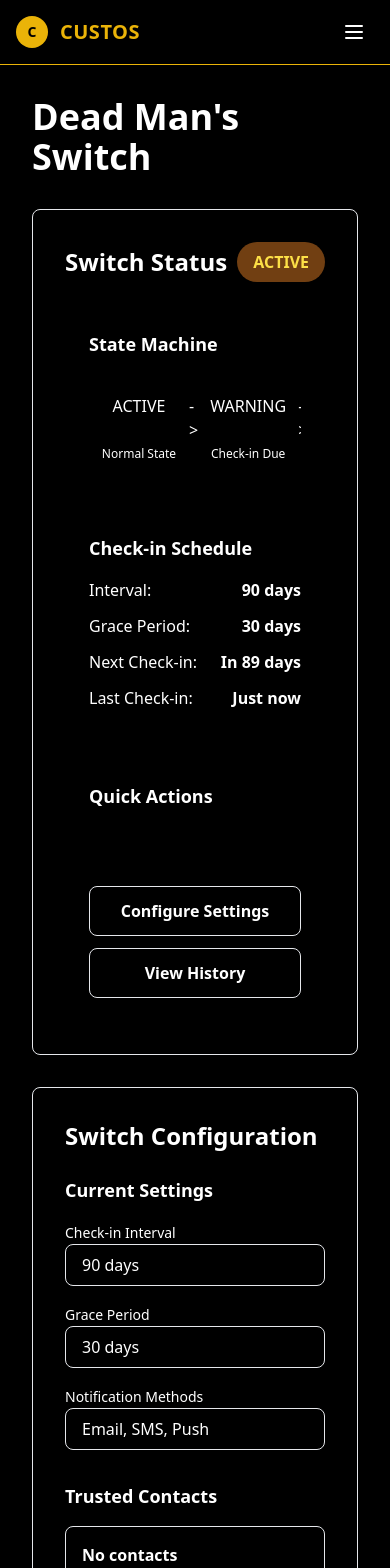
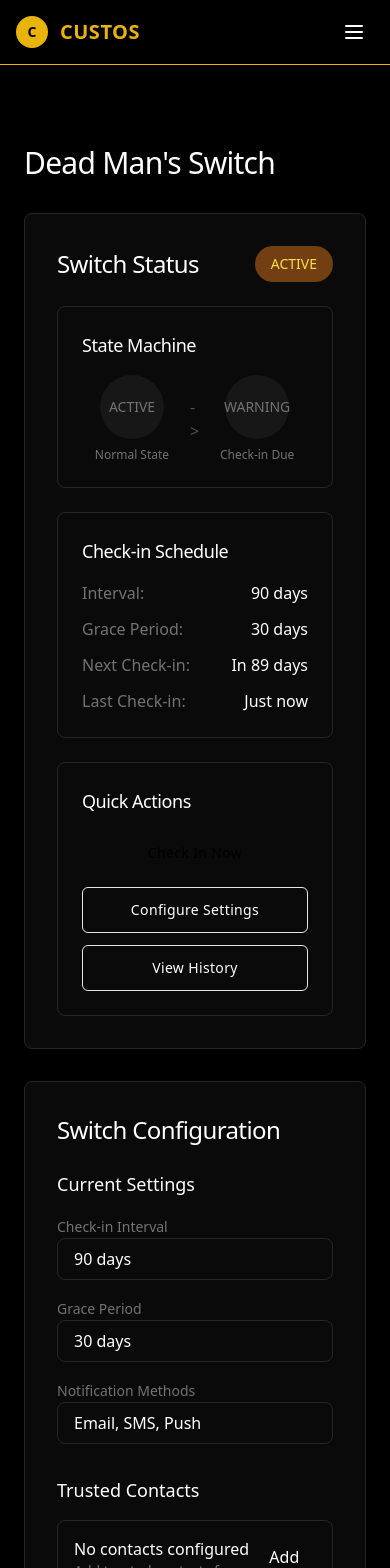
Before and after one commit to secbyteX03/Custos, a Next.js app in the folder apps/web/: page /switch in a window 390 px wide. Shown: the top 1568 px of the page. Built offline with nearby package versions, Linux system fonts and the light colour scheme; no server answers.

Commit message:
Update page layouts and styling
- Apply consistent yellow theme across all pages
- Improve layout structure and visibility
- Fix responsive design issues

```diff
--- a/apps/web/src/app/layout.tsx
+++ b/apps/web/src/app/layout.tsx
@@ -1,4 +1,5 @@
 import Navigation from '../components/Navigation'
+import Footer from '../components/Footer'
 import './globals.css'
 
 export const metadata = {
@@ -13,11 +14,12 @@ export default function RootLayout({
 }) {
   return (
     <html lang="en" className="bg-black text-white">
-      <body className="min-h-screen bg-black">
+      <body className="min-h-screen bg-black flex flex-col">
         <Navigation />
-        <main className="min-h-screen">
+        <main className="flex-grow">
           {children}
         </main>
+        <Footer />
       </body>
     </html>
   )
--- a/apps/web/src/app/switch/page.tsx
+++ b/apps/web/src/app/switch/page.tsx
@@ -51,16 +51,15 @@ export default function DeadManSwitch() {
   }
 
   return (
-    <div className="min-h-screen bg-black text-white p-8">
-      <div className="max-w-7xl mx-auto">
-        <h1 className="text-4xl font-bold text-gold-500 mb-8">Dead Man's Switch</h1>
+    <div className="min-h-screen bg-black text-white font-sans">
+      <div className="max-w-7xl mx-auto px-6 sm:px-10 py-20">
+        <h1 className="text-3xl sm:text-4xl font-medium text-gold-500 tracking-tight mb-8">Dead Man's Switch</h1>
 
         {/* Switch Status Card */}
-        <div className="bg-black-800 border border-gold-500 p-8 rounded-lg mb-8">
+        <div className="border border-neutral-800 rounded-lg p-8 bg-neutral-950 mb-8">
           <div className="flex items-center justify-between mb-6">
-            <h2 className="text-2xl font-bold text-gold-400">Switch Status</h2>
-            <span className={`px-4 py-2 rounded-full font-semibold ${
-              switchStatus?.state === 'ACTIVE'
+            <h2 className="text-2xl font-medium text-gold-500 tracking-tight">Switch Status</h2>
+            <span className={`px-4 py-2 rounded-full text-sm font-medium ${switchStatus?.state === 'ACTIVE'
                 ? 'bg-green-900 text-green-300'
                 : switchStatus?.state === 'TRIGGERED'
                   ? 'bg-red-900 text-red-300'
@@ -71,53 +70,45 @@ export default function DeadManSwitch() {
           </div>
 
           {/* State Machine Visualization */}
-          <div className="bg-black-900 p-6 rounded-lg mb-6">
-            <h3 className="text-lg font-semibold text-gold-400 mb-4">State Machine</h3>
+          <div className="border border-neutral-800 rounded-lg p-6 bg-neutral-950 mb-6">
+            <h3 className="text-lg font-medium text-gold-500 tracking-tight mb-4">State Machine</h3>
             <div className="flex items-center justify-between overflow-x-auto">
-              <div className={`flex flex-col items-center min-w-[100px] ${
-                switchStatus?.state === 'ACTIVE' ? 'text-gold-400' : 'text-white-600'
+              <div className={`flex flex-col items-center min-w-[100px] ${switchStatus?.state === 'ACTIVE' ? 'text-gold-500' : 'text-neutral-500'
                 }`}>
-                <div className={`w-16 h-16 rounded-full flex items-center justify-center mb-2 ${
-                  switchStatus?.state === 'ACTIVE' ? 'bg-gold-500 text-black' : 'bg-black-700'
+                <div className={`w-16 h-16 rounded-full flex items-center justify-center mb-2 text-sm font-medium ${switchStatus?.state === 'ACTIVE' ? 'bg-gold-500 text-black' : 'bg-neutral-900 text-neutral-500'
                   }`}>
                   ACTIVE
                 </div>
                 <span className="text-xs">Normal State</span>
               </div>
 
-              <div className="text-white-400">{'->'}</div>
+              <div className="text-neutral-600 mx-2">{'->'}</div>
 
-              <div className={`flex flex-col items-center min-w-[100px] ${
-                switchStatus?.state === 'PENDING_WARNING' ? 'text-gold-400' : 'text-white-600'
+              <div className={`flex flex-col items-center min-w-[100px] ${switchStatus?.state === 'PENDING_WARNING' ? 'text-gold-500' : 'text-neutral-500'
                 }`}>
-                <div className={`w-16 h-16 rounded-full flex items-center justify-center mb-2 ${
-                  switchStatus?.state === 'PENDING_WARNING' ? 'bg-gold-500 text-black' : 'bg-black-700'
+                <div className={`w-16 h-16 rounded-full flex items-center justify-center mb-2 text-sm font-medium ${switchStatus?.state === 'PENDING_WARNING' ? 'bg-gold-500 text-black' : 'bg-neutral-900 text-neutral-500'
                   }`}>
                   WARNING
                 </div>
                 <span className="text-xs">Check-in Due</span>
               </div>
 
-              <div className="text-white-400">{'->'}</div>
+              <div className="text-neutral-600 mx-2">{'->'}</div>
 
-              <div className={`flex flex-col items-center min-w-[100px] ${
-                switchStatus?.state === 'GRACE_PERIOD' ? 'text-gold-400' : 'text-white-600'
+              <div className={`flex flex-col items-center min-w-[100px] ${switchStatus?.state === 'GRACE_PERIOD' ? 'text-gold-500' : 'text-neutral-500'
                 }`}>
-                <div className={`w-16 h-16 rounded-full flex items-center justify-center mb-2 ${
-                  switchStatus?.state === 'GRACE_PERIOD' ? 'bg-gold-500 text-black' : 'bg-black-700'
+                <div className={`w-16 h-16 rounded-full flex items-center justify-center mb-2 text-sm font-medium ${switchStatus?.state === 'GRACE_PERIOD' ? 'bg-gold-500 text-black' : 'bg-neutral-900 text-neutral-500'
                   }`}>
                   GRACE
                 </div>
                 <span className="text-xs">30 Day Grace</span>
               </div>
 
-              <div className="text-white-400">{'->'}</div>
+              <div className="text-neutral-600 mx-2">{'->'}</div>
 
-              <div className={`flex flex-col items-center min-w-[100px] ${
-                switchStatus?.state === 'TRIGGERED' ? 'text-gold-400' : 'text-white-600'
+              <div className={`flex flex-col items-center min-w-[100px] ${switchStatus?.state === 'TRIGGERED' ? 'text-gold-500' : 'text-neutral-500'
                 }`}>
-                <div className={`w-16 h-16 rounded-full flex items-center justify-center mb-2 ${
-                  switchStatus?.state === 'TRIGGERED' ? 'bg-gold-500 text-black' : 'bg-black-700'
+                <div className={`w-16 h-16 rounded-full flex items-center justify-center mb-2 text-sm font-medium ${switchStatus?.state === 'TRIGGERED' ? 'bg-gold-500 text-black' : 'bg-neutral-900 text-neutral-500'
                   }`}>
                   TRIGGERED
                 </div>
@@ -128,42 +119,42 @@ export default function DeadManSwitch() {
 
           {/* Check-in Information */}
           <div className="grid grid-cols-1 md:grid-cols-2 gap-6">
-            <div className="bg-black-900 p-6 rounded-lg">
-              <h3 className="text-lg font-semibold text-gold-400 mb-4">Check-in Schedule</h3>
+            <div className="border border-neutral-800 rounded-lg p-6 bg-neutral-950">
+              <h3 className="text-lg font-medium text-gold-500 tracking-tight mb-4">Check-in Schedule</h3>
               <div className="space-y-3">
                 <div className="flex justify-between">
-                  <span className="text-white-600">Interval:</span>
-                  <span className="text-white font-semibold">90 days</span>
+                  <span className="text-neutral-500">Interval:</span>
+                  <span className="text-white font-medium">90 days</span>
                 </div>
                 <div className="flex justify-between">
-                  <span className="text-white-600">Grace Period:</span>
-                  <span className="text-white font-semibold">30 days</span>
+                  <span className="text-neutral-500">Grace Period:</span>
+                  <span className="text-white font-medium">30 days</span>
                 </div>
                 <div className="flex justify-between">
-                  <span className="text-white-600">Next Check-in:</span>
-                  <span className="text-white font-semibold">In 89 days</span>
+                  <span className="text-neutral-500">Next Check-in:</span>
+                  <span className="text-white font-medium">In 89 days</span>
                 </div>
                 <div className="flex justify-between">
-                  <span className="text-white-600">Last Check-in:</span>
-                  <span className="text-white font-semibold">Just now</span>
+                  <span className="text-neutral-500">Last Check-in:</span>
+                  <span className="text-white font-medium">Just now</span>
                 </div>
               </div>
             </div>
 
-            <div className="bg-black-900 p-6 rounded-lg">
-              <h3 className="text-lg font-semibold text-gold-400 mb-4">Quick Actions</h3>
+            <div className="border border-neutral-800 rounded-lg p-6 bg-neutral-950">
+              <h3 className="text-lg font-medium text-gold-500 tracking-tight mb-4">Quick Actions</h3>
               <div className="space-y-3">
                 <button
                   onClick={handleCheckIn}
                   disabled={checkInLoading}
-                  className="w-full bg-gold-500 text-black px-6 py-3 rounded-lg font-semibold hover:bg-gold-400 transition-all disabled:opacity-50"
+                  className="w-full bg-gold-500 text-black px-6 py-3 rounded-md text-sm font-medium tracking-wide hover:bg-gold-400 transition-colors disabled:opacity-50"
                 >
                   {checkInLoading ? 'Checking in...' : 'Check In Now'}
                 </button>
-                <button className="w-full border border-gold-500 text-gold-500 px-6 py-3 rounded-lg font-semibold hover:bg-gold-500 hover:text-black transition-all">
+                <button className="w-full border border-gold-500 text-gold-500 px-6 py-3 rounded-md text-sm font-medium tracking-wide hover:bg-gold-500 hover:text-black transition-colors">
                   Configure Settings
                 </button>
-                <button className="w-full border border-gold-500 text-gold-500 px-6 py-3 rounded-lg font-semibold hover:bg-gold-500 hover:text-black transition-all">
+                <button className="w-full border border-gold-500 text-gold-500 px-6 py-3 rounded-md text-sm font-medium tracking-wide hover:bg-gold-500 hover:text-black transition-colors">
                   View History
                 </button>
               </div>
@@ -172,28 +163,28 @@ export default function DeadManSwitch() {
         </div>
 
         {/* Configuration Card */}
-        <div className="bg-black-800 border border-gold-500 p-8 rounded-lg mb-8">
-          <h2 className="text-2xl font-bold text-gold-400 mb-6">Switch Configuration</h2>
+        <div className="border border-neutral-800 rounded-lg p-8 bg-neutral-950 mb-8">
+          <h2 className="text-2xl font-medium text-gold-500 tracking-tight mb-6">Switch Configuration</h2>
 
           <div className="grid grid-cols-1 md:grid-cols-2 gap-8">
             <div>
-              <h3 className="text-lg font-semibold text-white mb-4">Current Settings</h3>
+              <h3 className="text-lg font-medium text-white mb-4">Current Settings</h3>
               <div className="space-y-4">
                 <div>
-                  <label className="text-white-600 text-sm">Check-in Interval</label>
-                  <div className="bg-black-900 border border-black-600 rounded-lg px-4 py-2 text-white">
+                  <label className="text-neutral-500 text-sm">Check-in Interval</label>
+                  <div className="border border-neutral-800 rounded-lg px-4 py-2 text-white bg-neutral-950">
                     90 days
                   </div>
                 </div>
                 <div>
-                  <label className="text-white-600 text-sm">Grace Period</label>
-                  <div className="bg-black-900 border border-black-600 rounded-lg px-4 py-2 text-white">
+                  <label className="text-neutral-500 text-sm">Grace Period</label>
+                  <div className="border border-neutral-800 rounded-lg px-4 py-2 text-white bg-neutral-950">
                     30 days
                   </div>
                 </div>
                 <div>
-                  <label className="text-white-600 text-sm">Notification Methods</label>
-                  <div className="bg-black-900 border border-black-600 rounded-lg px-4 py-2 text-white">
+                  <label className="text-neutral-500 text-sm">Notification Methods</label>
+                  <div className="border border-neutral-800 rounded-lg px-4 py-2 text-white bg-neutral-950">
                     Email, SMS, Push
                   </div>
                 </div>
@@ -201,15 +192,15 @@ export default function DeadManSwitch() {
             </div>
 
             <div>
-              <h3 className="text-lg font-semibold text-white mb-4">Trusted Contacts</h3>
+              <h3 className="text-lg font-medium text-white mb-4">Trusted Contacts</h3>
               <div className="space-y-3">
-                <div className="bg-black-900 border border-black-600 rounded-lg p-4">
+                <div className="border border-neutral-800 rounded-lg p-4 bg-neutral-950">
                   <div className="flex justify-between items-center">
                     <div>
-                      <p className="text-white font-semibold">No contacts configured</p>
-                      <p className="text-white-600 text-sm">Add trusted contacts for welfare checks</p>
+                      <p className="text-white font-medium">No contacts configured</p>
+                      <p className="text-neutral-500 text-sm">Add trusted contacts for welfare checks</p>
                     </div>
-                    <button className="text-gold-400 hover:text-gold-300">
+                    <button className="text-gold-500 hover:text-gold-400">
                       Add Contact
                     </button>
                   </div>
@@ -220,34 +211,34 @@ export default function DeadManSwitch() {
         </div>
 
         {/* Information Card */}
-        <div className="bg-black-800 border border-gold-500 p-8 rounded-lg">
-          <h2 className="text-2xl font-bold text-gold-400 mb-6">How It Works</h2>
-          <div className="space-y-4 text-white-600">
+        <div className="border border-neutral-800 rounded-lg p-8 bg-neutral-950">
+          <h2 className="text-2xl font-medium text-gold-500 tracking-tight mb-6">How It Works</h2>
+          <div className="space-y-4 text-neutral-500">
             <div className="flex items-start">
-              <div className="text-gold-400 font-bold mr-3">1.</div>
+              <div className="text-gold-500 font-medium mr-3">1.</div>
               <div>
-                <p className="text-white font-semibold mb-1">Regular Check-ins</p>
+                <p className="text-white font-medium mb-1">Regular Check-ins</p>
                 <p>You must check in within your configured interval (90 days) to keep the switch in ACTIVE state.</p>
               </div>
             </div>
             <div className="flex items-start">
-              <div className="text-gold-400 font-bold mr-3">2.</div>
+              <div className="text-gold-500 font-medium mr-3">2.</div>
               <div>
-                <p className="text-white font-semibold mb-1">Warning Period</p>
+                <p className="text-white font-medium mb-1">Warning Period</p>
                 <p>When check-in is due, you'll receive notifications through multiple channels.</p>
               </div>
             </div>
             <div className="flex items-start">
-              <div className="text-gold-400 font-bold mr-3">3.</div>
+              <div className="text-gold-500 font-medium mr-3">3.</div>
               <div>
-                <p className="text-white font-semibold mb-1">Grace Period</p>
+                <p className="text-white font-medium mb-1">Grace Period</p>
                 <p>If you miss check-in, a 30-day grace period begins for final verification.</p>
               </div>
             </div>
             <div className="flex items-start">
-              <div className="text-gold-400 font-bold mr-3">4.</div>
+              <div className="text-gold-500 font-medium mr-3">4.</div>
               <div>
-                <p className="text-white font-semibold mb-1">Inheritance Trigger</p>
+                <p className="text-white font-medium mb-1">Inheritance Trigger</p>
                 <p>If grace period expires, the inheritance protocol begins and heirs are notified.</p>
               </div>
             </div>
```
Also changed, not shown: apps/web/src/app/heirs/page.tsx (+49 -50 lines), apps/web/src/app/vault/page.tsx (+68 -44 lines). Lines whose indentation alone changed are shown as unchanged.
